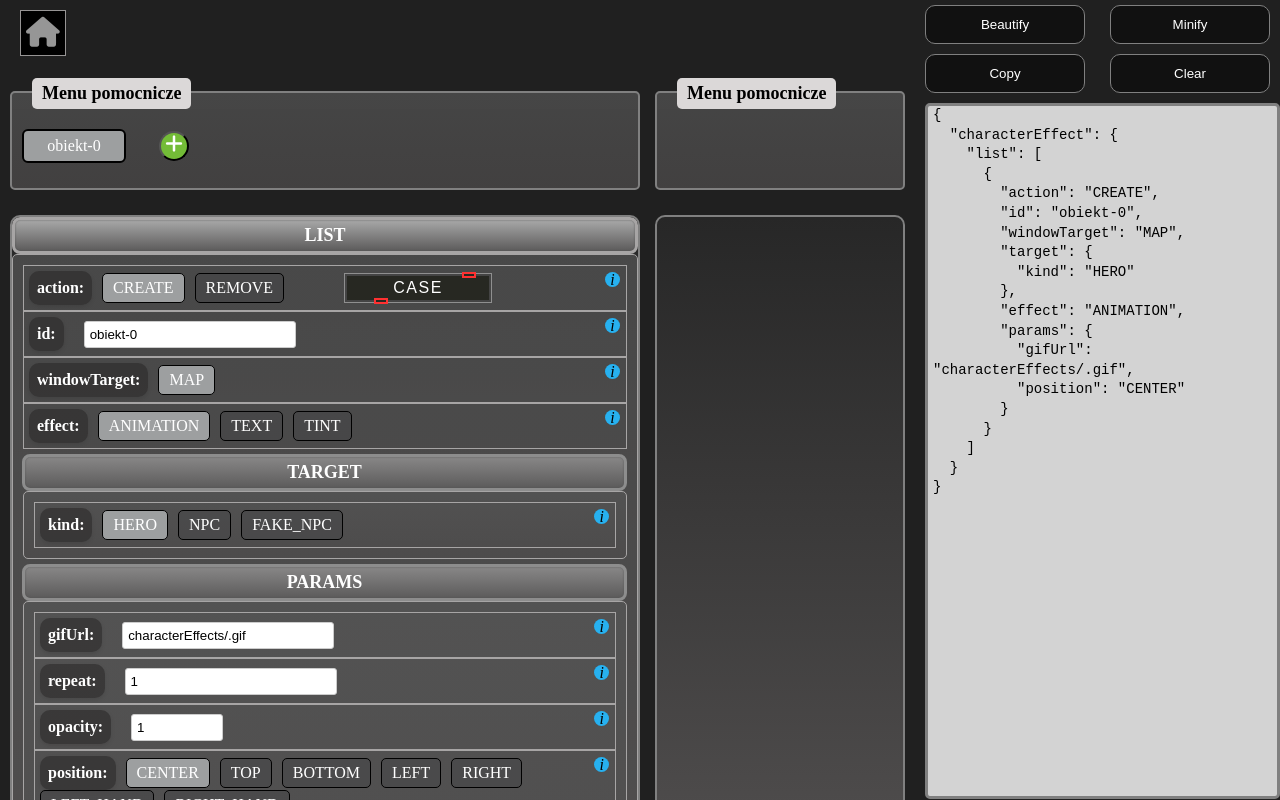
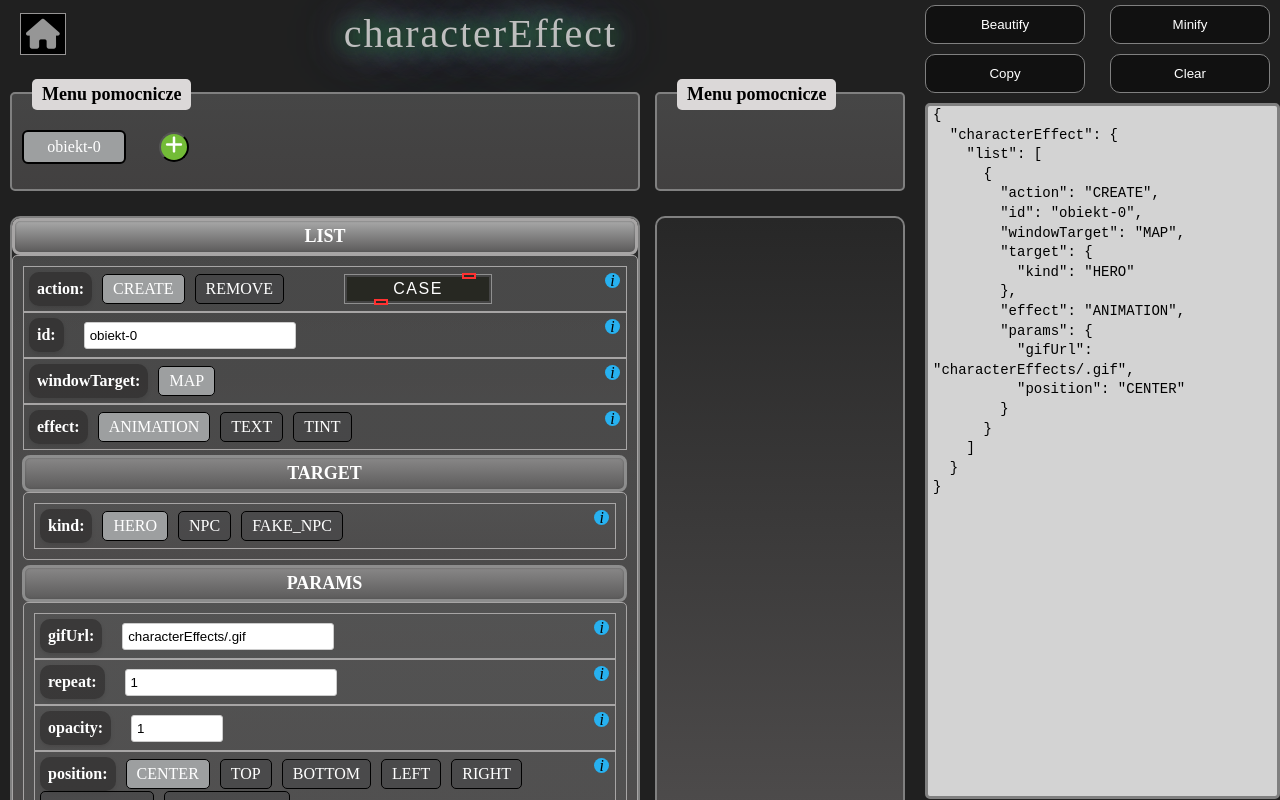
Before and after one commit to Avenek/RAJ-Interface, a website: page configuration.html in a window 1280 px wide. Drawn offline with Linux system fonts and the light colour scheme.

Commit message:
Header with name

```diff
--- a/css/modulePage.css
+++ b/css/modulePage.css
@@ -34,16 +34,20 @@ body {
     padding: 10px;
 
 }
+.home {
+  display: flex;
+  align-items: center;
+}
 
 .home-button{
   font-size: 30px;
   color: rgb(150, 150, 150);
-  display: inline-block;
+  display: flex;
   cursor: pointer;
   padding: 5px;
   border: #969494 solid 1px;
   background: #000000;
-
+  justify-content: left;
 }
 
 .home-button:hover{
@@ -52,6 +56,24 @@ body {
     background-color: rgba(122, 122, 122, 0.568);
 
 }
+
+.module-title {
+  display: flex;
+  flex: 1;
+  justify-content: center;
+  align-items: center;
+  font-size: 40px;
+  color: #bebebe;
+  text-align: center;
+  letter-spacing: 2px;
+  text-shadow: 0 0 10px rgba(24, 24, 24, 0.7),
+  0 0 20px rgba(0, 255, 0, 0.7),
+  0 0 30px rgba(0, 0, 255, 0.7),
+  0 0 40px rgba(255, 255, 0, 0.7),
+  0 0 50px rgba(255, 0, 255, 0.7),
+  0 0 60px rgba(0, 255, 255, 0.7);
+}
+
 
 .configuration-container {
     display: grid;
--- a/js/moduleMain.js
+++ b/js/moduleMain.js
@@ -40,7 +40,7 @@ function loadModuleObject(index, module)
 function loadModuleContent()
 {
     const home = document.querySelector(".element-container")
-    home.innerHTML = '<div class="home"><a class="aLink" href="#"><button class="home-button"><i class="fa-solid fa-house"></i></button></a></div>'
+    home.innerHTML = `<div class="home"><a class="aLink" href="#"><button class="home-button"><i class="fa-solid fa-house"></i></button></a><span class="module-title">${currentModule}</span></div>`
     let fullHtml = `<div class="configuration-container"><div class="objects-container">`
     const handleContainer = document.querySelector(".handle-container")
     removeAllChildren(handleContainer)
```
